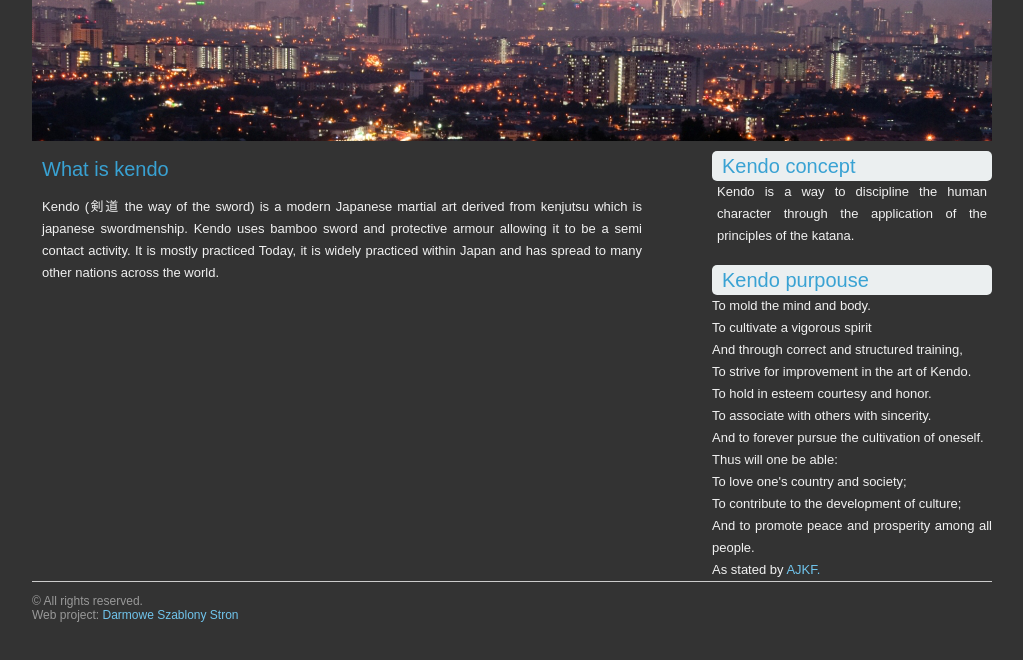
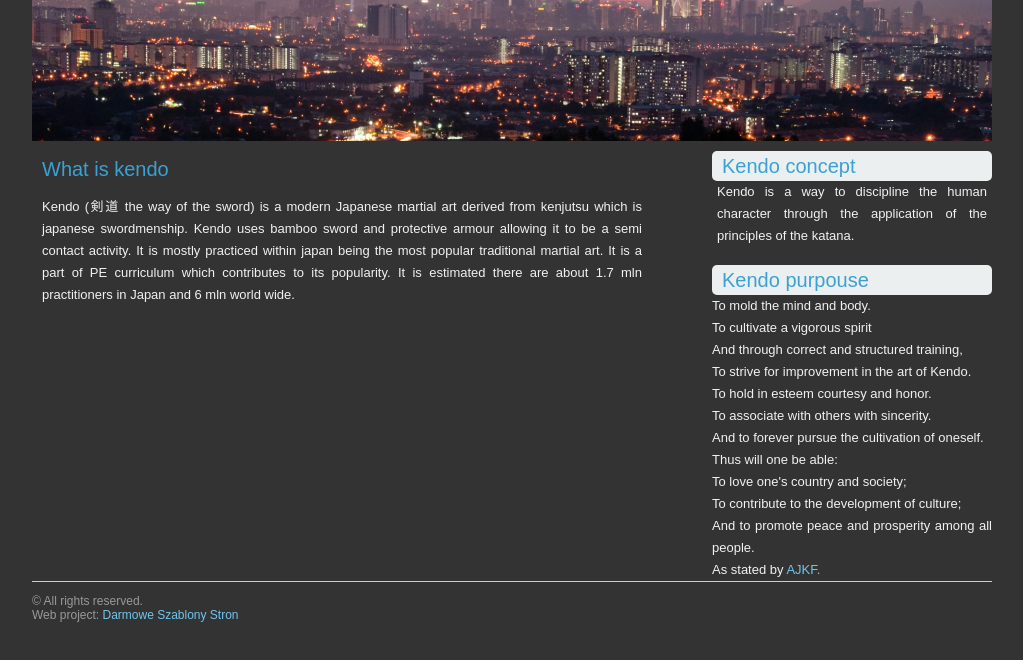
Before and after one commit to kendo-techniques/kendo-techniques.github.io, a plain HTML site: page index.html in a window 1280 px wide. Shown: the part 240-900 px from the top of the page, without its empty margins (128-1151 px from the left). Drawn offline with Linux system fonts and the light colour scheme.

Commit message:
Update index.html

```diff
--- a/index.html
+++ b/index.html
@@ -40,8 +40,9 @@
         <p>
 	Kendo (剣道 the way of the sword) is a modern Japanese martial art derived from kenjutsu which is japanese swordmenship.
 	Kendo uses bamboo sword and protective armour allowing it to be a semi contact activity.
-	It is mostly practiced
-		  Today, it is widely practiced within Japan and has spread to many other nations across the world.
+	It is mostly practiced within japan being the most popular traditional martial art.
+	It is a part of PE curriculum which contributes to its popularity.
+	It is estimated there are about 1.7 mln practitioners in Japan and 6 mln world wide.
         </p>
     </div>
     <div id="sidebar">
```
